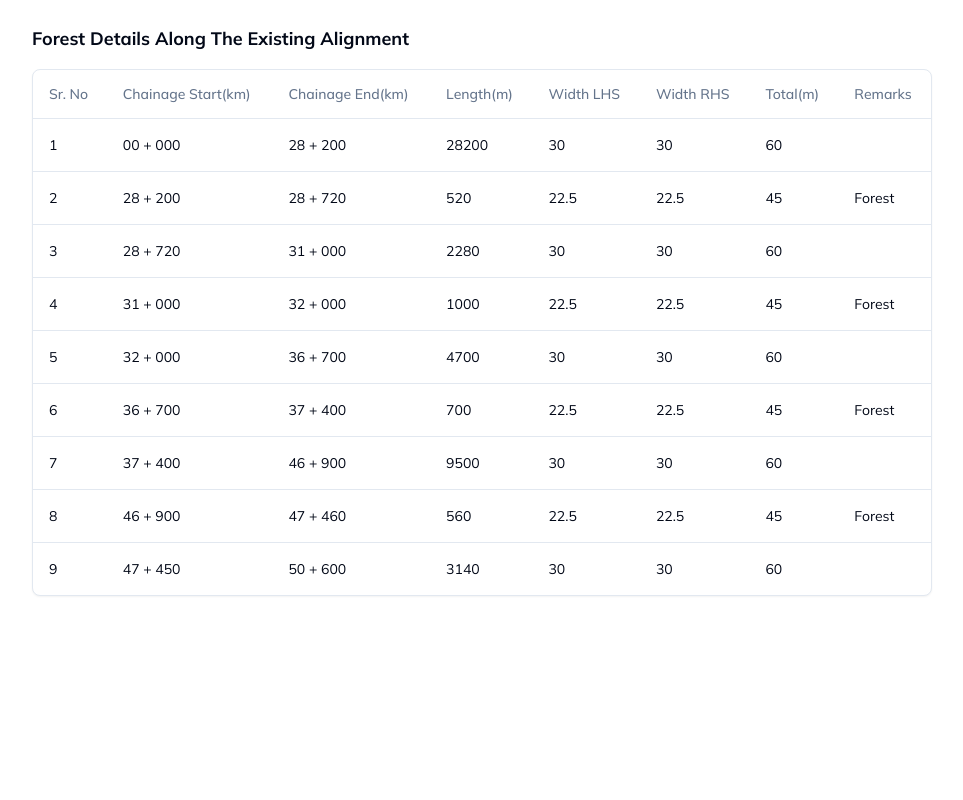
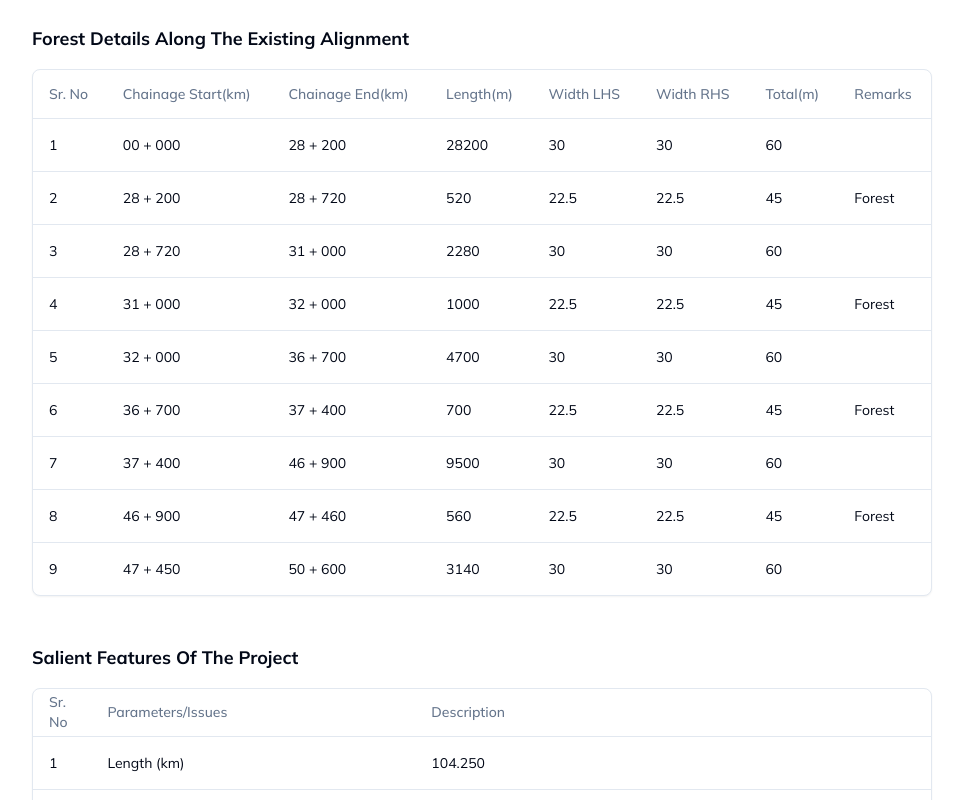
Before and after one commit to Soumyarian98/national-highway-project, a React (Vite) app: page /phase in a window 1280 px wide. Shown: the part 2000-2800 px from the top of the page, without its empty margins (158-1121 px from the left). Before the commit the page ends 2620 px from the top, so only its background shows below. Built offline with nearby package versions, Linux system fonts and the light colour scheme; sample sign-in values are in the browser's storage.

Commit message:
Added salient feature and project cost table

```diff
--- a/src/pages/phase.tsx
+++ b/src/pages/phase.tsx
@@ -67,10 +67,150 @@ const forestDetails = {
   ],
 };
 
+const salientFeaturesData: {
+  header?: string[];
+  rows: (string | string[] | string[][])[][];
+} = {
+  header: ["Sr. No", "Parameters/Issues", "Description"],
+  rows: [
+    ["1", "Length (km)", "104.250"],
+    ["2", "Total land acquired (ha)", "619.572"],
+    ["3", "Govt. land (ha)", "118.586"],
+    ["4", "Pvt. Land (ha)", "384.521"],
+    ["5", "Forest land (ha)*", "116.465"],
+    [
+      "6",
+      "Area under protected/ important or sensitive species of flora or fauna/Wildlife Sanctuary",
+      "The alignment does not pass through any wildlife sanctuary, protected area and its eco sensitive zone.",
+    ],
+    ["7", "No. of trees", "17000 Tentative"],
+    ["8", "Area under water bodies (ha)*", "5"],
+    ["9", "No. of structure to be impacted due to proposed alignment", "180"],
+    ["10", "No. of families", "180 Tentative"],
+    [
+      "11",
+      "No. of structure to be constructed",
+      [
+        ["Major Bridge", "07"],
+        ["Major Bridge (Elephant Underpass Also)", "03"],
+        ["Minor Bridge", "21"],
+        ["Minor Bridge (Canal)", "09"],
+        ["Minor Bridge (Elephant Underpass Also)", "01"],
+        ["MNB CUM UNDERPASS (Canal)", "03"],
+        ["ROB", "00"],
+        ["Vehicular Underpass", "10"],
+        ["Light Vehicular Underpass", "18"],
+        ["Small Vehicular Underpass (SVUP)", "26"],
+        ["Vehicular Overpass (VOP)", "02"],
+        ["Flyovers", "06"],
+        ["Elephant Underpass", "11"],
+        ["Box Culverts", "278"],
+        ["Pipe Culverts", "122"],
+        ["Viaduct", "01"],
+        ["PUP", "21"],
+      ],
+    ],
+    [
+      "12",
+      "Total water requirement",
+      "3500 KL/day. Water will be extracted from surface sources. The ground water will be abstracted for camp site after obtaining the permission from competent authority.",
+    ],
+    ["13", "Toll Plaza", "5"],
+    ["14", "Truck Bye lays", "2"],
+    ["15", "RoW (m)", "60"],
+    [
+      "16",
+      "Construction material",
+      [
+        "Coarse aggregate Cement (MT) - 128960",
+        "Coarse Sand (cum) - 1248",
+        "Coarse Agg. (cum) - 707200",
+        "Fine Agg. (cum) - 1414400",
+        "Steel (ton) - 4160",
+        "Bitumen (ton) - 15392000",
+        "Bitumen Emulsion (ton) - 1331200",
+        "Borrow Earth (cum) - 6656000",
+      ],
+    ],
+    [
+      "17",
+      "Connectivity",
+      "The projected road will connect to Bilaspur & Korba by Bilaspur-Urga-Pathalgaon Highway and Jharkhand border via Jashpur",
+    ],
+    ["18", "Project cost (cr.)", "3,150.47"],
+  ],
+};
+
+const totalProjectCostData = {
+  header: [
+    "Sr. No",
+    "Description of Item",
+    "Amount (Rs. In Crore)",
+    "Cost (%)",
+  ],
+  rows: [
+    ["1", "Site Clearance", "5.38", "0.24"],
+    ["2", "Earth Work", "429.98", "19.02"],
+    ["3", "Non-Bituminous Courses", "175.47", "7.76"],
+    ["4", "Rigid Pavement (PQC & DLC)", "4.24", "0.19"],
+    ["5", "Bituminous Courses", "313.93", "13.89"],
+    ["6", "VUP/SVUP/LVUP", "125.89", "5.57"],
+    ["7", "VOP", "6.72", "0.30"],
+    ["8", "EUP", "24.60", "1.09"],
+    ["9", "Flyover/Viaduct/Interchange/Loop", "31.84", "1.41"],
+    ["10", "Box Culverts/ Hume Pipe Culverts", "119.53", "5.29"],
+    ["11", "Major bridge/Minor Bridge", "289.25", "12.80"],
+    ["12", "RE Wall/RCC Retaining/ Toe Wall", "244.31", "10.81"],
+    [
+      "13",
+      "Drainage and Protective Works (Including Friction slab Crash Barrier, Line & Chute Drain, RWH, Fencing, Metal Beam Crash Barrier & Turfing)",
+      "385.23",
+      "17.04",
+    ],
+    ["14", "Truck Lay Bays", "2.22", "0.10"],
+    ["15", "Advance Traffic Management System", "20.87", "0.92"],
+    [
+      "16",
+      "Traffic Signs, Marking, Road Studs and Road Appurtenances",
+      "19.90",
+      "0.88",
+    ],
+    ["17", "Miscellaneous works", "11.42", "0.51"],
+    ["18", "Rest Area Development", "3.10", "0.14"],
+    ["19", "Toll Plaza & Ramp Plaza", "41.17", "1.82"],
+    ["20", "Highway Lighting", "5.07", "0.22"],
+    ["A", "Civil Construction Cost", "2,260.09", "100.00"],
+    ["B", "Utility Cost", "32.93", ""],
+    ["C", "Total - Civil Construction Cost (1+2)", "2,293.02", ""],
+    ["D", "GST Charge @ 18%", "412.74", ""],
+    ["E", "Total Cost (C+D)", "2,705.77", ""],
+    ["F", "IC/Pre-operative Cost", "121.17", ""],
+    ["G", "Finance Charges", "", ""],
+    ["H", "Interest During Construction", "", ""],
+    [
+      "I",
+      "Estimated Project Cost Including Centages (E+F+G+H)",
+      "2,826.94",
+      "",
+    ],
+    [
+      "J",
+      "Land Acquisition cost including R&R and compensation for structures",
+      "283.41",
+      "",
+    ],
+    ["K", "Cost of Forest Clearance & Environment Mitigation", "40.12", ""],
+    ["L", "Total Project Cost (Including LA and FC)", "3,150.47", ""],
+  ],
+};
+
 const Phase = () => {
   const navigate = useNavigate();
 
-  const getTable = (data: { header?: string[]; rows: string[][] }) => {
+  const getTable = (data: {
+    header?: string[];
+    rows: (string | string[] | string[][])[][];
+  }) => {
     return (
       <Card>
         <Table>
@@ -86,9 +226,32 @@ const Phase = () => {
           <TableBody>
             {data.rows.map((row, index) => (
               <TableRow key={index}>
-                {row.map((cell, index) => (
-                  <TableCell key={index}>{cell}</TableCell>
-                ))}
+                {row.map((cell, index) => {
+                  if (Array.isArray(cell) && cell.length > 0) {
+                    return (
+                      <TableCell key={index}>
+                        <ul className="list-disc pl-4">
+                          {cell.map((item, index) => {
+                            if (Array.isArray(item) && item.length > 0) {
+                              return (
+                                <li
+                                  key={index}
+                                  className="flex justify-between items-center mb-1">
+                                  <span>
+                                    {index + 1}. {item[0]}
+                                  </span>
+                                  <span>{item[1]}</span>
+                                </li>
+                              );
+                            }
+                            return <li key={index}>{item}</li>;
+                          })}
+                        </ul>
+                      </TableCell>
+                    );
+                  }
+                  return <TableCell key={index}>{cell}</TableCell>;
+                })}
               </TableRow>
             ))}
           </TableBody>
@@ -142,6 +305,26 @@ const Phase = () => {
             </h2>
             {getTable(forestDetails)}
           </div>
+          <div className="space-y-4">
+            <h2 className="text-lg capitalize font-bold">
+              Salient features of the project
+            </h2>
+            {getTable(salientFeaturesData)}
+          </div>
+          <div className="space-y-4">
+            <h2 className="text-lg capitalize font-bold">Total project cost</h2>
+            {getTable(totalProjectCostData)}
+            <ul className="list-disc ml-4 flex flex-col gap-2">
+              <li>
+                Civil Cost per Km. (A/104.250 Km):
+                <span className="font-bold">21.68</span>{" "}
+              </li>
+              <li>
+                Total Project Cost per Km. (L/104.250 Km):
+                <span className="font-bold">30.22</span>{" "}
+              </li>
+            </ul>
+          </div>
         </div>
       </div>
     </DashboardLayout>
```
